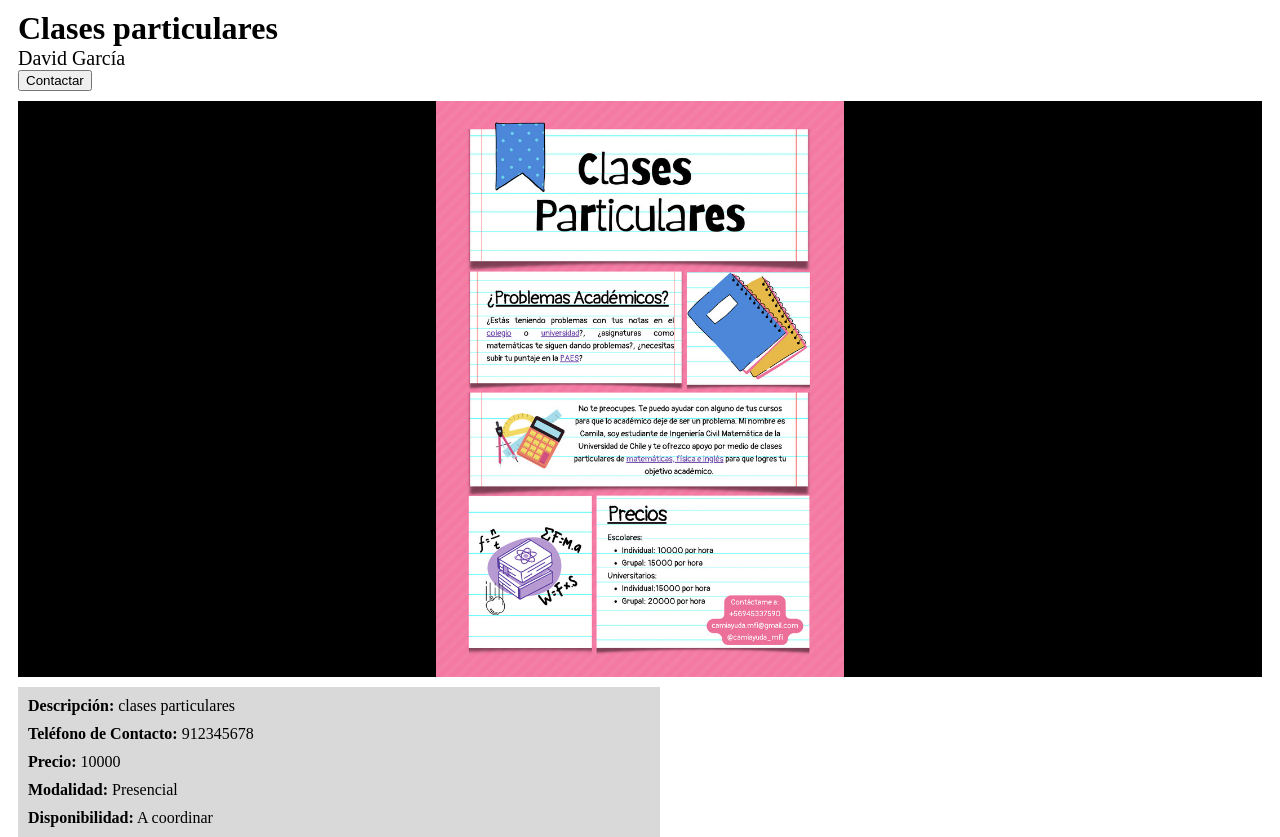
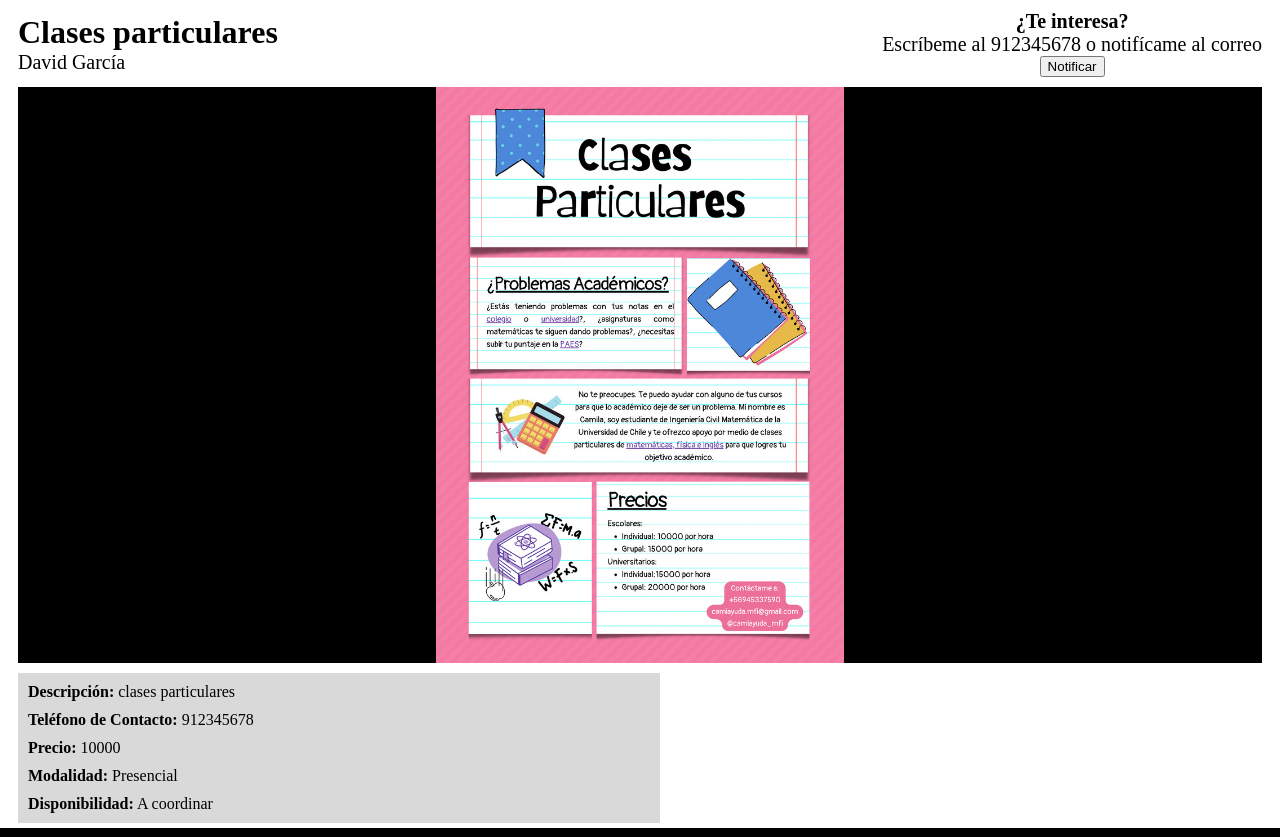
Before and after one commit to DCC-CC4401/2024-1-CC4401-1-grupo-6, a Django app: page /afiche/1/ in a window 1280 px wide. Shown: the part 93-930 px from the top of the page. Run offline with Django 5.2, Linux system fonts and the light colour scheme; a user stored in the database is signed in; data comes from the database, SQL or seed files in the repository.

Commit message:
FIX: add a restriction to notify the tutor

```diff
--- a/aprende_beauchef/baseapp/static/css/mostrarAfiche.css
+++ b/aprende_beauchef/baseapp/static/css/mostrar_afiche.css
@@ -1,30 +1,43 @@
-.container-page{
+.container-page {
     height: 100vh;
     padding: 10px;
 }
-.container-main-information{
-    h1{
-        margin:0;
+
+.container-main-information {
+    display: flex;
+    justify-content: space-between;
+    align-items: center;
+
+    .contact-information {
+        text-align: center;
     }
-    h2{
-        margin:0;
+
+    h1 {
+        margin: 0;
+    }
+
+    h2 {
+        margin: 0;
         font-weight: lighter;
         font-size: 20px;
     }
 }
-.container-poster{
+
+
+.container-poster {
     margin-top: 10px;
     height: 72%;
     background-color: black;
 
 
-    .poster{
+    .poster {
         width: 100%;
         height: 100%;
         object-fit: contain;
     }
 }
-.container-information{
+
+.container-information {
     margin-top: 10px;
     margin-bottom: 10px;
     padding: 10px;
@@ -33,13 +46,13 @@
     height: auto;
     word-wrap: break-word;
 
-    h4{
+    h4 {
         margin: 0;
         margin-top: 10px;
         font-weight: lighter;
     }
 
-    .description{
+    .description {
         margin-top: 0;
     }
 
--- a/aprende_beauchef/baseapp/static/templates/mostrarAfiche.html
+++ b/aprende_beauchef/baseapp/static/templates/mostrarAfiche.html
@@ -1,19 +1,31 @@
 {%extends 'base_navbar.html'%}
+{% load static %}
+{%block stylesheets%}
+<link rel="stylesheet" type="text/css" href="{% static 'css/mostrar_afiche.css' %}">
+{%endblock%}
 {%block title%}
 Mostrar Afiche
-{%endblock%}
-{%block stylesheets%}
-<link rel="stylesheet" type="text/css" href="/static/css/mostrarAfiche.css">
 {%endblock%}
 {%block content%}
 <div class="container-page">
     <div class="container-main-information">
-        <h1 class="title">{{titulo}}</h1>
-        <h2 class="tutor-name">{{ tutor }}</h2>
-        <form method="post">
-            {% csrf_token %}
-            <button type="submit"> Contactar </button>
-        </form>
+        <div clas="poster-information">
+            <h1 class="title">{{titulo}}</h1>
+            <h2 class="tutor-name">{{ tutor }}</h2>
+        </div>
+        <div class="contact-information">
+            <h2><b>¿Te interesa?</b></h2>
+            {% if user.is_authenticated %}
+            <h2>Escríbeme al {{ telefono }} o notifícame al correo</h2>
+            <form method="post">
+                {% csrf_token %}
+                <button type="submit"> Notificar </button>
+            </form>
+
+            {% else %}
+            <h2>Escríbeme al {{ telefono }}</h2>
+            {% endif %}
+        </div>
     </div>
     <div class="container-poster">
         <img class="poster" src={{ imagen }}>
```
